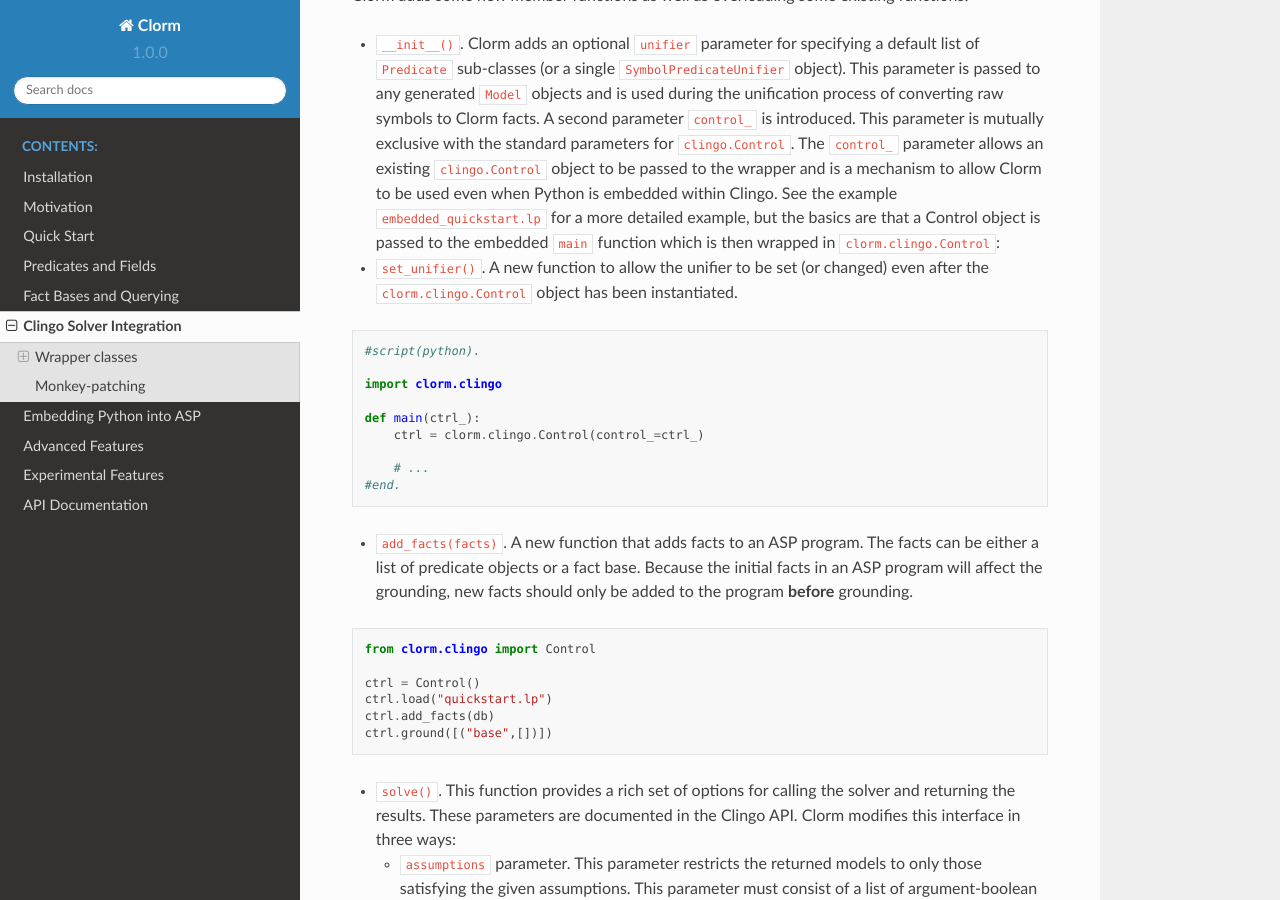
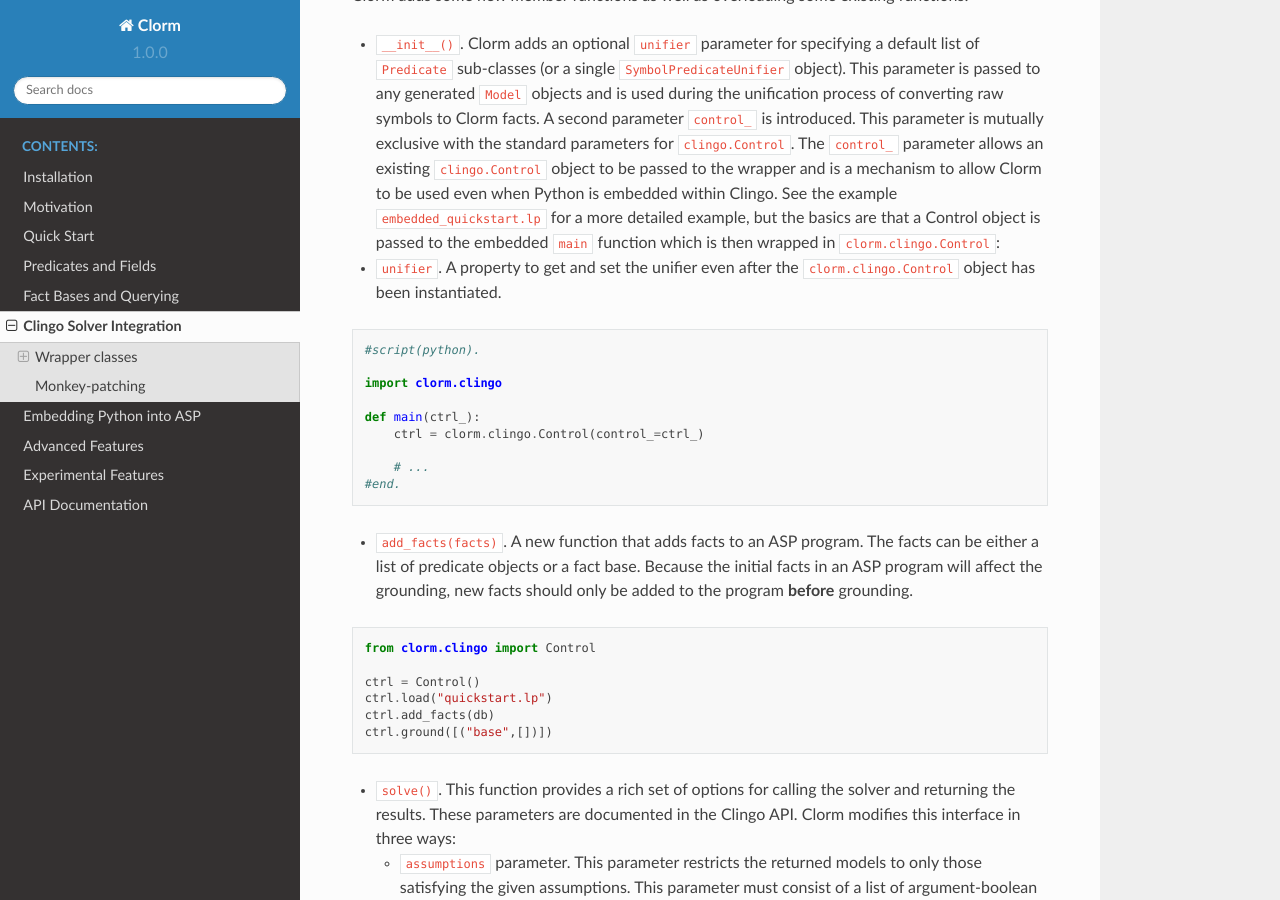
Before and after one commit to potassco/clorm, a Sphinx documentation site: the page built from docs/clorm/integration.rst, in a window 1280 px wide and 900 px high, scrolled down 1015 px. Built offline with Sphinx 7.4.7 and the Read the Docs theme 2.0.0, drawn with Linux system fonts in a browser that asks for light colours.

Commit message:
Updated documentation for clorm.clingo.Control.unifier property

```diff
--- a/docs/clorm/integration.rst
+++ b/docs/clorm/integration.rst
@@ -61,8 +61,8 @@ functions:
   are that a Control object is passed to the embedded ``main`` function which is
   then wrapped in ``clorm.clingo.Control``:
 
-* ``set_unifier()``. A new function to allow the unifier to be set (or changed)
-  even after the ``clorm.clingo.Control`` object has been instantiated.
+* ``unifier``. A property to get and set the unifier even after the
+  ``clorm.clingo.Control`` object has been instantiated.
 
 .. code-block:: python
 
```
Also changed, not shown: 1 other file.
